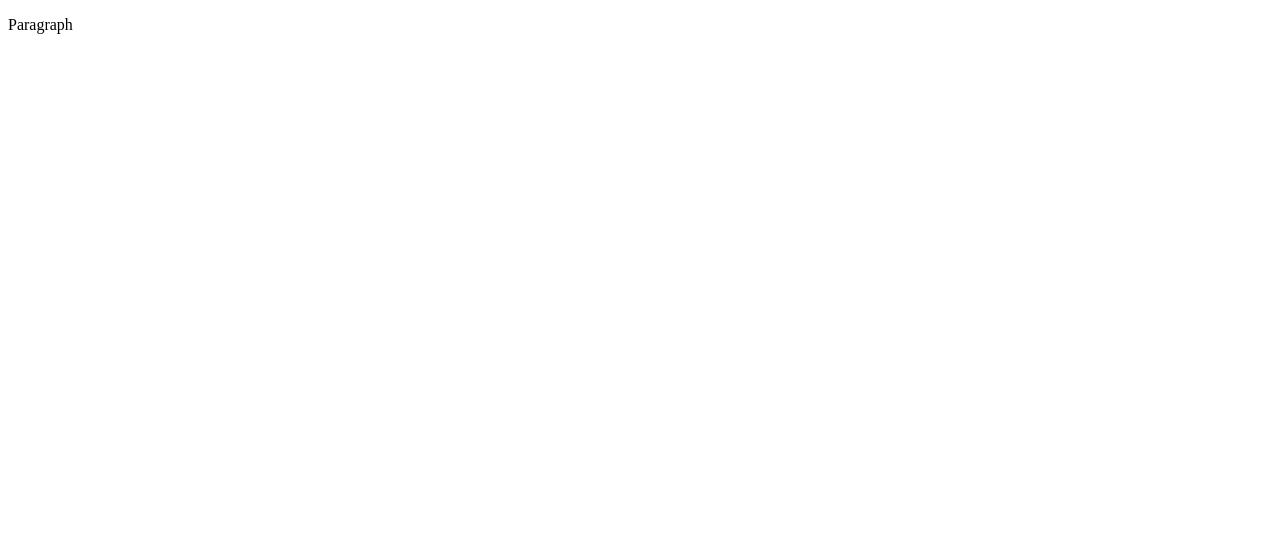
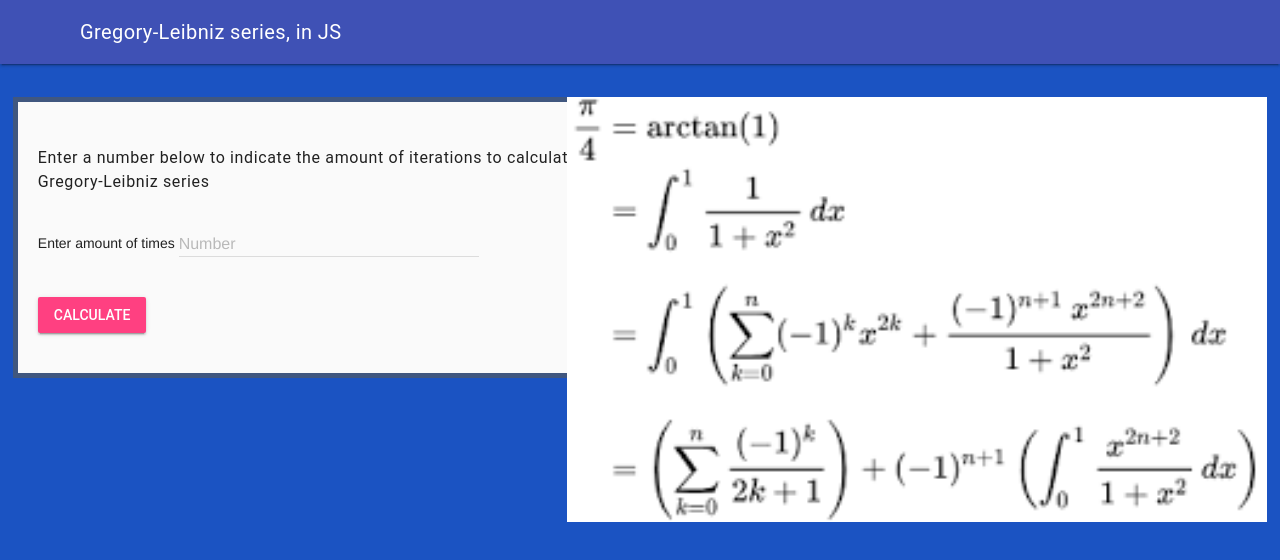
Before and after one commit to david-ezenwa/ICD2O-Assignment-05-david-ezenwa, a plain HTML site: page index.html in a window 1280 px wide. Drawn offline with nearby package versions, Linux system fonts and the light colour scheme.

Commit message:
made a webpage

```diff
--- a/css/style.css
+++ b/css/style.css
@@ -2,3 +2,42 @@
 * Created on: Sep 2020
 * This file contains the CSS for index.html
 */
+
+body {
+  background-color: rgb(27, 83, 194);
+}
+
+.innerbody {
+  background-color: rgb(250 250 250);
+  width: 700px;
+  padding: 20px;
+  border: 5px solid rgb(64, 87, 127);
+  margin: 20px auto;
+}
+
+.test {
+  background-color: rgb(0 0 0);
+  width: 40px;
+}
+
+.content {
+  padding: 1%;
+}
+
+.column {
+  float: left;
+  width: 50%;
+}
+
+/* Clear floats after the columns */
+.row::after {
+  content: "";
+  display: table;
+  clear: both;
+}
+
+img {
+  width: 700px;
+  margin-top: 20px;
+  float: right;
+}
--- a/index.html
+++ b/index.html
@@ -1,9 +1,62 @@
 <!DOCTYPE html>
-<html>
-  <head>
-    <title>Title</title>
-  </head>
-  <body>
-    <p>Paragraph</p>
-  </body>
+<html lang="en-ca">
+<head>
+  <meta charset="utf-8" />
+  <meta name="description" content="Gregory-Leibniz series, in JS" />
+  <meta name="keywords" content="mths, ics2o" />
+  <meta name="author" content="David.E" />
+  <meta name="viewport" content="width=device-width, initial-scale=1.0" />
+  <link rel="stylesheet" href="./css/style.css" />
+  <link rel="stylesheet" href="https://fonts.googleapis.com/icon?family=Material+Icons" />
+  <link rel="stylesheet" href="https://code.getmdl.io/1.3.0/material.indigo-pink.min.css" />
+  <link rel="apple-touch-icon" sizes="180x180" href="apple-touch-icon.png" />
+  <link rel="icon" type="image/png" sizes="32x32" href="favicon-32x32.png" />
+  <link rel="icon" type="image/png" sizes="16x16" href="favicon-16x16.png" />
+  <link rel="manifest" href="site.webmanifest" />
+  <title>Gregory-Leibniz series, in JS</title>
+</head>
+<body>
+  <script defer src="https://code.getmdl.io/1.3.0/material.min.js"></script>
+  <script src="./js/script.js"></script>
+  <div class="mdl-layout mdl-js-layout mdl-layout--fixed-header">
+    <header class="mdl-layout__header">
+      <div class="mdl-layout__header-row">
+        <span class="mdl-layout-title">Gregory-Leibniz series, in JS</span>
+      </div>
+    </header>
+    <div class="content">
+      <div class="row">
+        <div class="column">
+          <div class="innerbody">
+            <h6>
+              Enter a number below to indicate the amount of iterations to calculate pi using the Gregory-Leibniz series
+            </h6>
+            <!-- Numeric Textfield -->
+            <form action="#">
+              Enter amount of times
+              <div class="mdl-textfield mdl-js-textfield">
+                <input class="mdl-textfield__input" type="text" pattern="-?[0-9]*(\.[0-9]+)?" id="number-of-times" />
+                <label class="mdl-textfield__label" for="number-of-times">Number</label>
+                <span class="mdl-textfield__error">Input is not a number!</span>
+              </div>
+              <br>
+              <br>
+              <!-- Accent-colored raised button with ripple -->
+              <button class="mdl-button mdl-js-button mdl-button--raised mdl-js-ripple-effect mdl-button--accent"
+                type="button" onclick="myButtonClicked()">
+                calculate
+              </button>
+            </form>
+            <br />
+            <div id="output"></div>
+            <div id="answer"></div>
+          </div>
+        </div>
+        <div class="column">
+          <img src="./images/download (1).png" />
+        </div>
+      </div>
+    </div>
+  </div>
+</body>
 </html>
--- a/js/script.js
+++ b/js/script.js
@@ -3,3 +3,37 @@
 // Created by: Mr. Coxall
 // Created on: Sep 2020
 // This file contains the JS functions for index.html
+
+function myButtonClicked() {
+  // variables
+  const NUMERATOR = 4
+  let denominator = 1
+  let answer = NUMERATOR / denominator
+  let operator = 1
+  let output = " (4 / 1)"
+  document.getElementById("output").innerHTML = ""
+  document.getElementById("answer").innerHTML = ""
+
+  // input
+  const numberOfTimes = parseInt(document.getElementById("number-of-times").value)
+  if (isNaN(numberOfTimes)) {
+    document.getElementById("output").innerHTML = "Please enter a valid number."
+    return
+  }
+
+  // process
+  for (let counter = 1; counter < numberOfTimes; counter++) {
+    operator *= -1
+    denominator += 2
+    answer += (operator * NUMERATOR) / denominator
+    if (operator < 0) {
+      output += " - " + "(" + NUMERATOR + " / " + denominator + ")"
+    } else {
+      output += " + " + "(" + NUMERATOR + " / " + denominator + ")"
+    }
+  }
+
+  // output
+  document.getElementById("output").innerHTML = output
+  document.getElementById("answer").innerHTML = " = " + answer
+}
```
Also changed, not shown: android-chrome-192x192.png (added), android-chrome-512x512.png (added), apple-touch-icon.png (added), design/flowchart.png (added), design/storyboard.png (added), favicon-16x16.png (added), favicon-32x32.png (added), favicon.ico (added), images/download (1).png (added), site.webmanifest (added), 3 other files.
